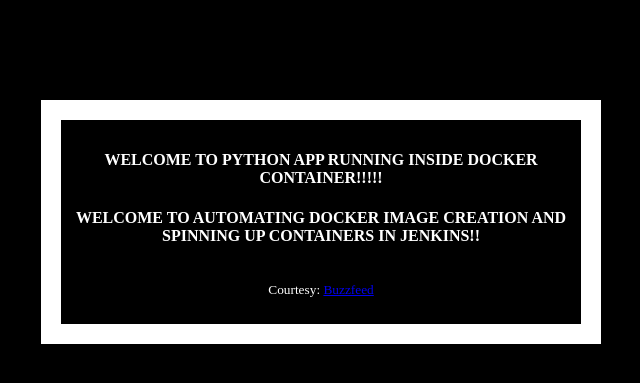
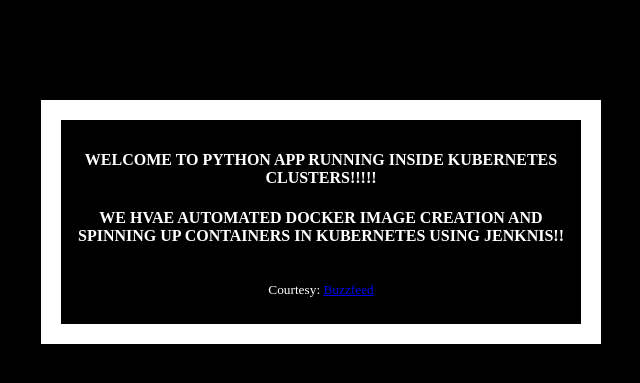
Before and after one commit to akannan1087/myPythonDockerRepo, a Flask app: template templates/index.html in a window 1280 px wide. Shown: the top 383 px of the page, without its empty margins (319-959 px from the left). Run offline with Flask 2, Linux system fonts and the light colour scheme; the template is opened without the code that fills it, so the values that code supplies are empty.

Commit message:
Update index.html

```diff
--- a/templates/index.html
+++ b/templates/index.html
@@ -19,8 +19,8 @@
   </head>
   <body>
     <div class="container">
-      <h4>Welcome to Python App running inside Docker container!!!!!</h4>
-      <h4>Welcome to Automating Docker Image creation and spinning up Containers in Jenkins!!</h4>
+      <h4>Welcome to Python App running inside Kubernetes Clusters!!!!!</h4>
+      <h4>We hvae automated Docker Image creation and spinning up Containers in Kubernetes using Jenknis!!</h4>
       <img src="{{url}}" />
       <p><small>Courtesy: <a href="http://www.buzzfeed.com/copyranter/the-best-cat-gif-post-in-the-history-of-cat-gifs">Buzzfeed</a></small></p>
     </div>
```
